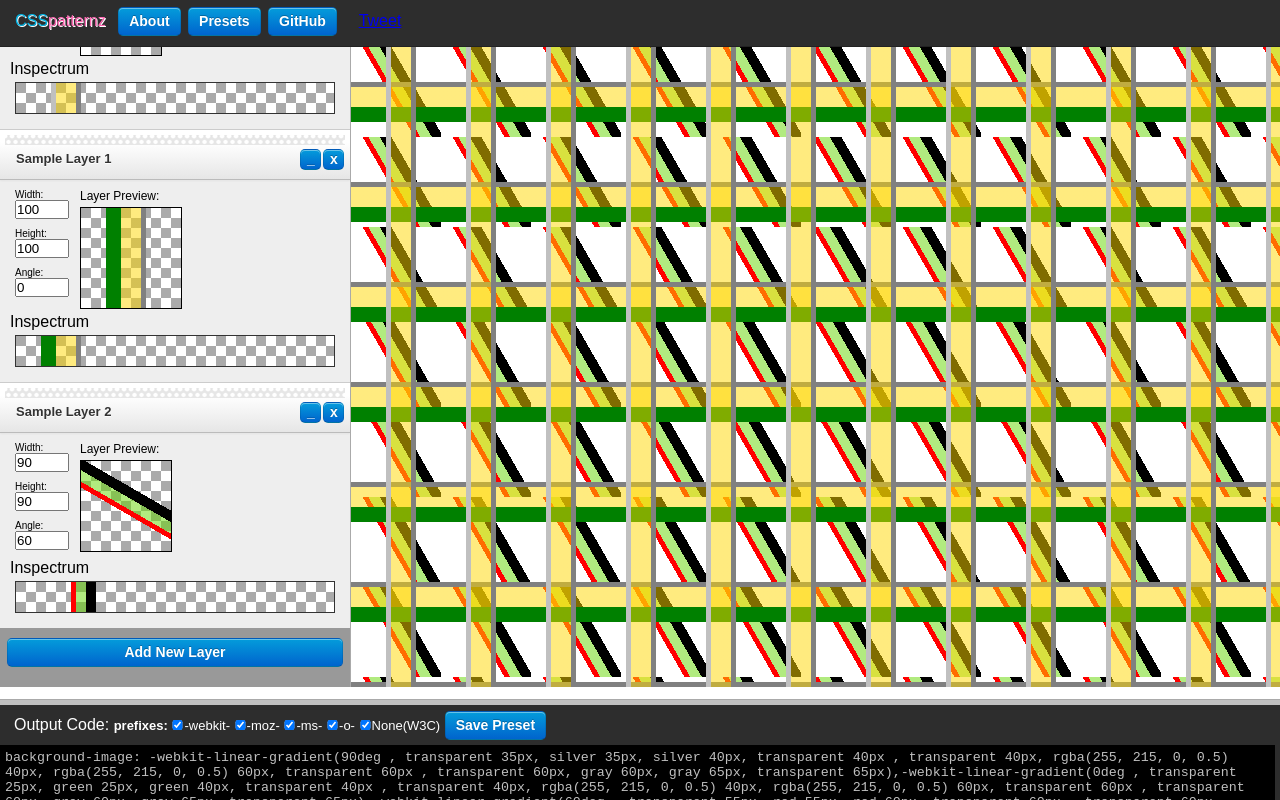
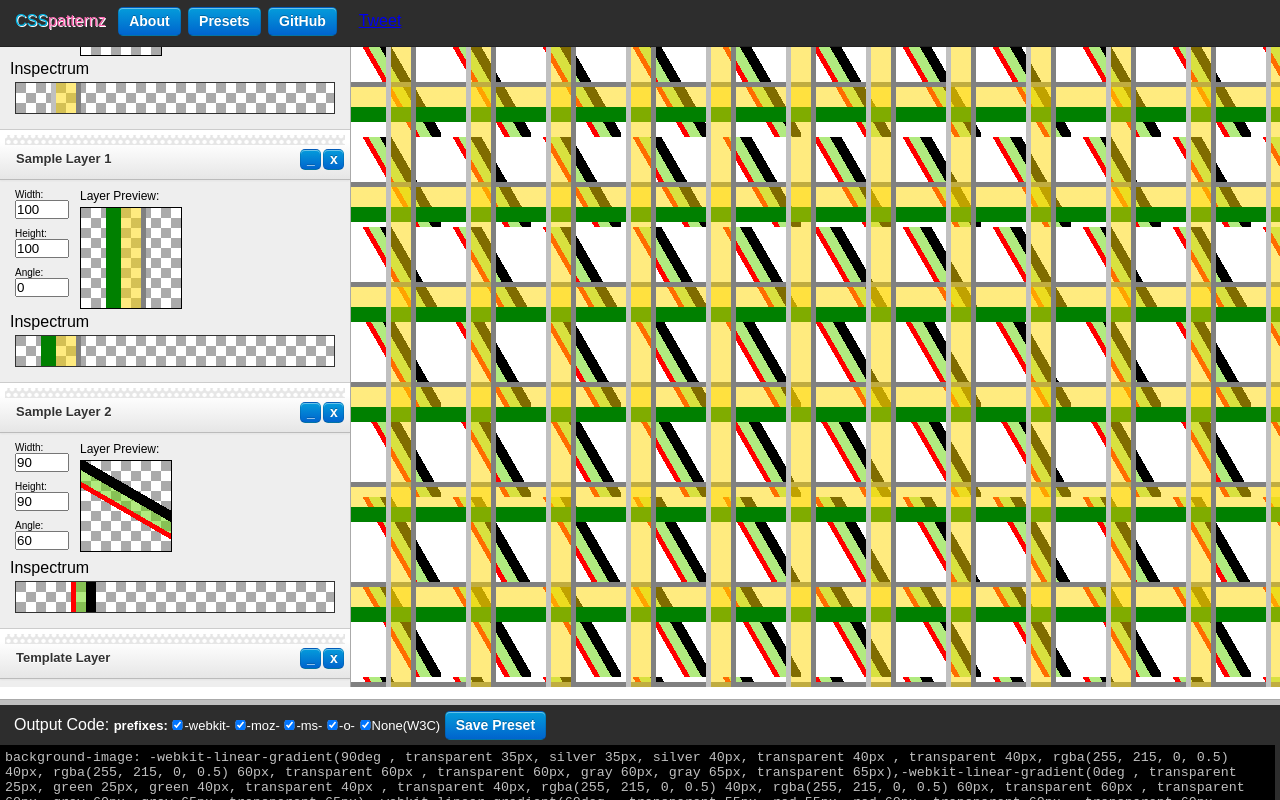
Before and after one commit to AndrewHenderson/css3patternz, a plain HTML site: page index.htm in a window 1280 px wide. Both pictures are taken after a click on the button "Add New Layer". Drawn offline with Linux system fonts and the light colour scheme.

Commit message:
Add Layer work

```diff
--- a/css/base.css
+++ b/css/base.css
@@ -200,7 +200,7 @@ aside {
 				aside .maniptool .inspectrum .view{height:100%; overflow: hidden; background: url(../img/empty-background.png);position: relative;}
 					aside .maniptool .inspectrum .view .strip{height: 100%; position: absolute;}
 
-		aside #add{ width:96%; text-align: center; margin:10px 2% 20px; }
+		aside .addLayer.button{ width:96%; text-align: center; margin:10px 2% 20px; }
 
 		aside .minimized.layer .maniptool{padding:0 10px;}
 			aside .minimized.layer .layerOptions, aside .minimized.layer .previewWrapper, .minimized.layer label{display:none;}
--- a/index.htm
+++ b/index.htm
@@ -88,7 +88,7 @@
 				</div>
 			</div>
 		</div>
-		<input type="button" title="Add New Layer" value="Add New Layer" id="add" class="button" />
+		<input type="button" title="Add New Layer" value="Add New Layer" class="addLayer button" />
 	</aside>
 	<div id="pattern"></div>
 	<footer>
--- a/js/ui.js
+++ b/js/ui.js
@@ -46,6 +46,10 @@
 				$(this).remove();
 			});
 		});
+		$('.addLayer').bind('click', function(){
+			patternz.addLayer(0, 100, 100, 'New Layer');
+			ui.layers.add(patternz.layers.length +1); //TODO remove +1
+		});
 		return this;
 	},
 	footerHeight: function(){
@@ -65,10 +69,19 @@
 		return this;
 	},
 	layers: {
+		add: function(layerIndex){
+			$('aside .layersWrapper').append(
+				$('#layerTemplate')
+					.clone()
+					.attr('data-layer-index', layerIndex)
+					.attr('id','')
+					.show()
+				);
+		},
 		read: function() {
 			for(var i=0; i<patternz.layers.length; i++){
 				if($('aside .layer[data-layer-index="' + i + '"]').length == 0){
-					$('aside .layersWrapper').append($('#layerTemplate').clone().attr('data-layer-index', i).attr('id','').show());
+					ui.layers.add(i);
 				}
 				var domLayer = $('aside .layer[data-layer-index="' + i + '"]'),
 					apiLayer = patternz.layers[i];
```
